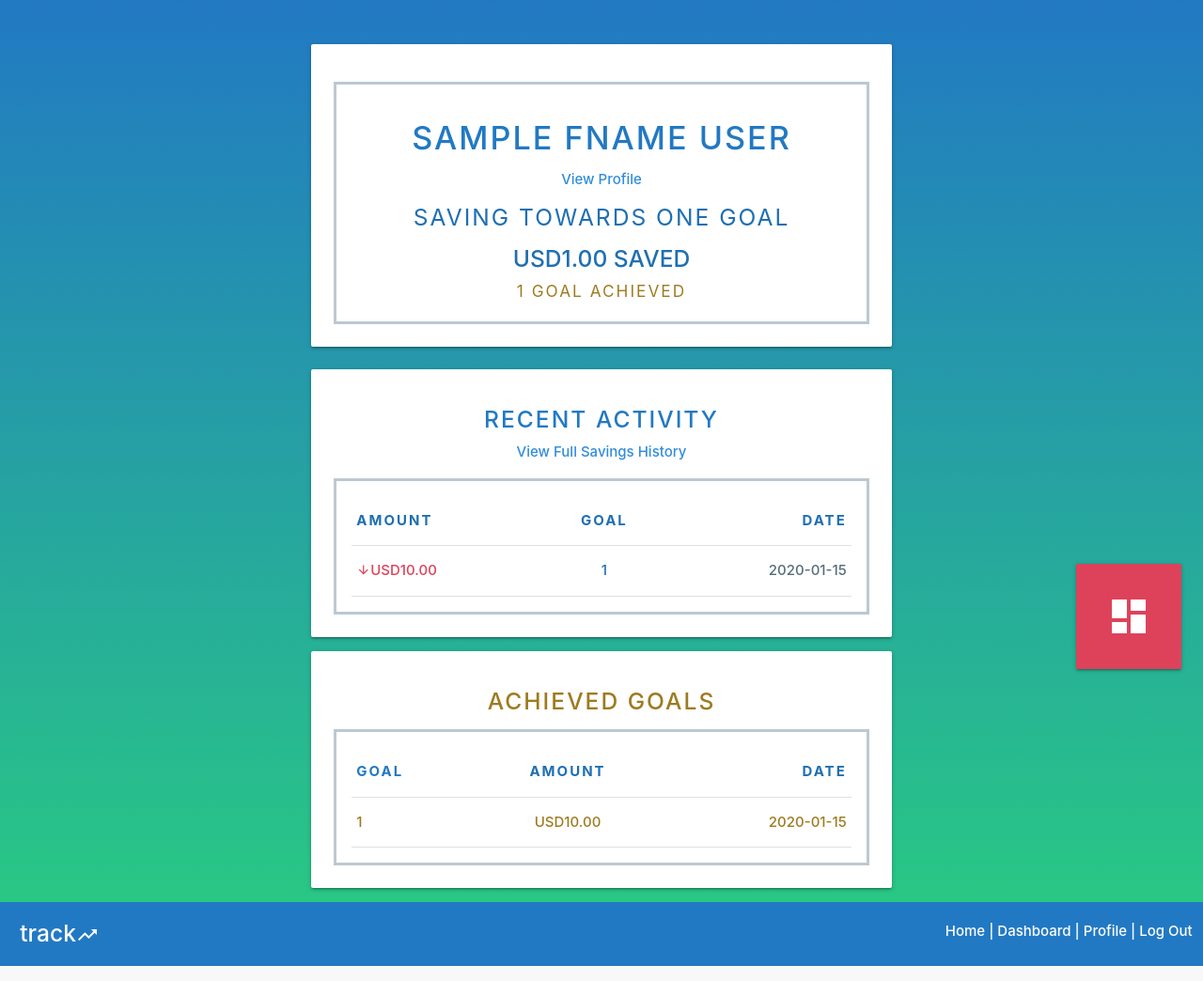
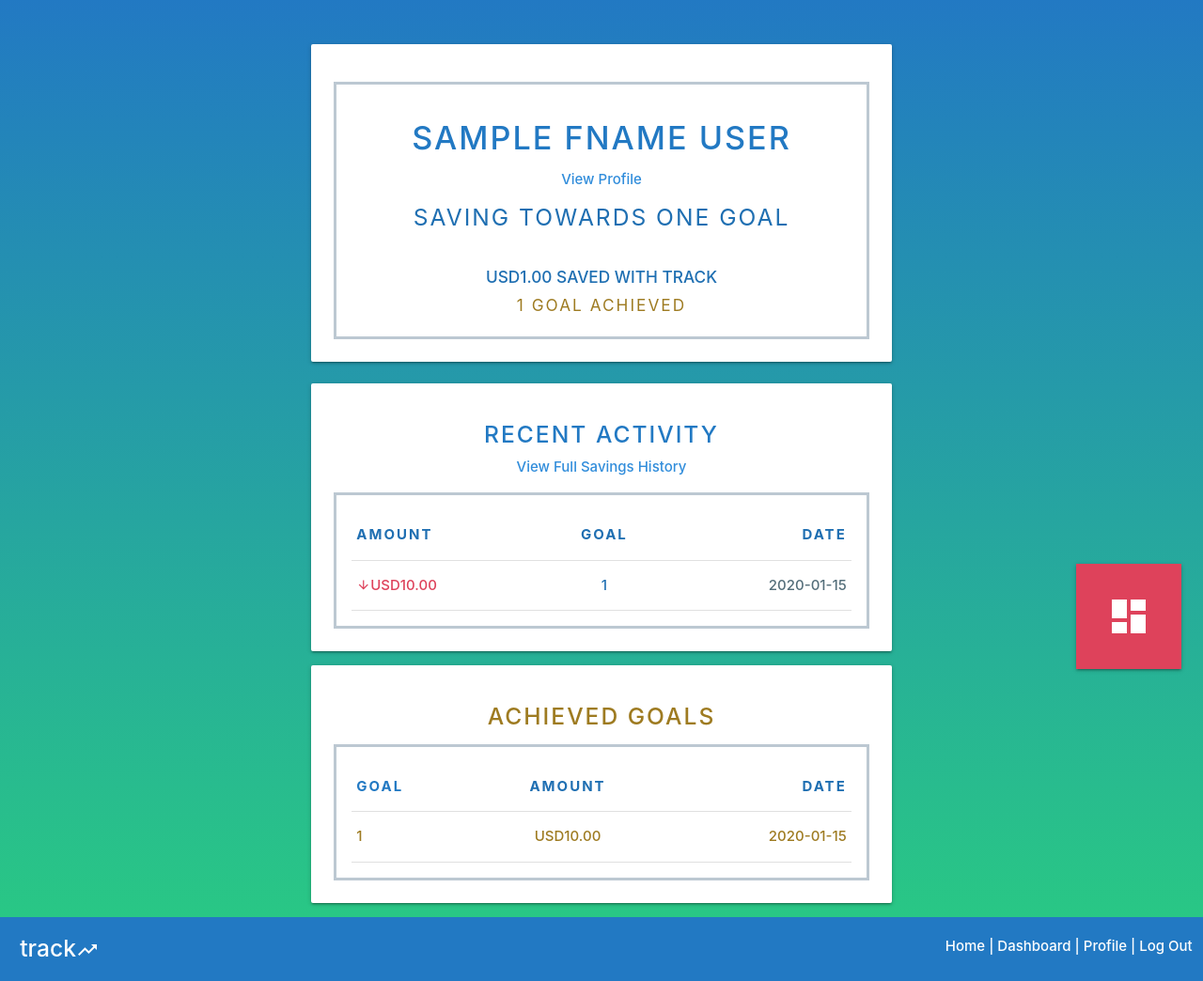
Before and after one commit to devmegan/flask-track, a Flask app: a page that uses templates/dashboard.html in a window 1280 px wide. Shown: the part 65-1109 px from the top of the page at 94% size. Run offline with Flask 2, Linux system fonts and the light colour scheme; the visitor is signed in with stand-in values (Sample User, id 1); grey boxes marked "Sample" are stand-in pictures; a database or web service that is not in the repository returns one stand-in record (values such as "Sample title"); some libraries are stand-ins or nearby versions.

Commit message:
adding id/text to savings summary

```diff
--- a/templates/dashboard.html
+++ b/templates/dashboard.html
@@ -60,7 +60,7 @@
                         <h5 class="uppercase spaced-text header-blue-darker">Saving towards {{ user.goals_number }} Goals</h5>
                         {% endif %}
                         {% endif %}
-                        <h5 class="uppercase header-blue-darker"><strong>{{ user.currency }}{{ "{:,.2f}".format(user.total_currently_saved) }} saved<strong></h5>
+                        <h6 id="saved-summary" class="uppercase header-blue-darker"><strong>{{ user.currency }}{{ "{:,.2f}".format(user.total_currently_saved) }} saved with track<strong></h5>
                         {% if (user.goals_achieved | length) == 1 %}
                         <h6 class="uppercase spaced-text header-gold">{{ user.goals_achieved | length }} Goal Achieved</h6>
                         {% elif (user.goals_achieved | length) > 1 %}
```
